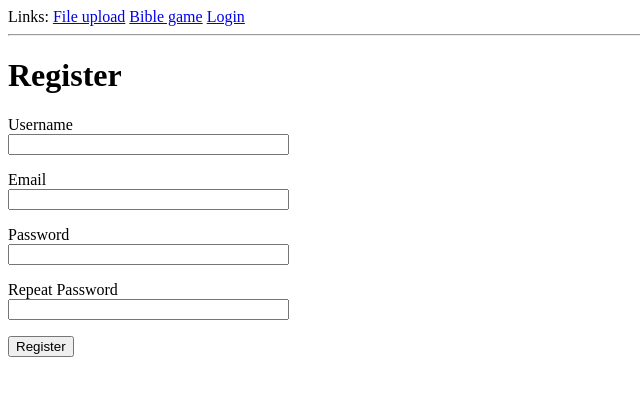
After one commit to reich6534/SumoPY, a Flask app: page /register in a window 1280 px wide. The commit adds this page. Shown: the top 396 px of the page, without its empty margins (0-640 px from the left). Run offline with Flask 2, Linux system fonts and the light colour scheme.

Commit message:
added login and registration, currently have importError

```diff
--- a/bmc/__init__.py
+++ b/bmc/__init__.py
@@ -2,10 +2,13 @@ from flask import Flask
 from bmc.config import Config
 from flask_sqlalchemy import SQLAlchemy
 from flask_migrate import Migrate
+from flask_login import LoginManager
 
 bmc_app = Flask(__name__)
 bmc_app.config.from_object(Config)
 db = SQLAlchemy(bmc_app)
 migrate = Migrate(bmc_app, db)
+login = LoginManager(bmc_app)
+login.login_view = 'login'
 
 from bmc import routes, models
--- a/bmc/forms.py
+++ b/bmc/forms.py
@@ -1,9 +1,27 @@
+from bmc.models import User
 from flask_wtf import FlaskForm
 from wtforms import StringField, PasswordField, BooleanField, SubmitField
-from wtforms.validators import DataRequired
+from wtforms.validators import DataRequired, ValidationError, Email, EqualTo
 
 class LoginForm(FlaskForm):
     username = StringField('Username', validators=[DataRequired()])
     password = PasswordField('Password', validators=[DataRequired()])
     remember_me = BooleanField('Remember Me')
     submit = SubmitField('Sign In')
+
+class RegistrationForm(FlaskForm):
+    username = StringField('Username', validators=[DataRequired()])
+    email = StringField('Email', validators=[DataRequired(), Email()])
+    password = PasswordField('Password', validators=[DataRequired()])
+    password2 = PasswordField('Repeat Password', validators=[DataRequired(), EqualTo('password')])
+    submit = SubmitField('Register')
+
+    def validate_username(self, username):
+        user = User.query.filter_by(username=username.data).first()
+        if (user is not None):
+            raise ValidationError('Username is already in use')
+
+    def validate_email(self, email):
+        user = User.query.filter_by(email=email.data).first()
+        if (email is not None):
+            raise ValidationError('Email is already in use')
--- a/bmc/routes.py
+++ b/bmc/routes.py
@@ -1,9 +1,12 @@
-from bmc import bmc_app
+from bmc import bmc_app, db
+from bmc.forms import LoginForm, RegistrationForm
 from bmc.library import Library
-from bmc.forms import LoginForm
+from bmc.models import User
+from flask import render_template, request
+from flask import request, flash, redirect, url_for
+from flask_login import current_user, login_user, logout_user, login_required
+from werkzeug.urls import url_parse
 from werkzeug.utils import secure_filename
-from flask import render_template
-from flask import request, flash, redirect, url_for
 
 ALLOWED_EXTENSIONS = {'png', 'jpg', 'jpeg', 'gif'}
 
@@ -24,6 +27,7 @@ def good_file(filename):
         filename.rsplit('.', 1)[1].lower() in ALLOWED_EXTENSIONS
 
 @bmc_app.route('/file', methods = ['POST', 'GET'])
+@login_required
 def potato():
     if (request.method == 'POST'):
         file = request.files['file']
@@ -69,9 +73,42 @@ def result():
 
 @bmc_app.route('/login', methods = ['GET', 'POST'])
 def login():
+    if (current_user.is_authenticated):
+        return redirect(url_for('potato'))
     form = LoginForm()
     if (form.validate_on_submit()):
-        flash('Login requested for user {}, remember_me={}'.format(
-            form.username.data, form.remember_me.data))
+        user = User.query.filter_by(username=form.username.data).first()
+        if (user is None or not user.check_password(form.password.data)):
+            flash('Invalid username or password')
+            return redirect(url_for('login'))
+        login_user(user, remember=form.remember_me.data)
+        next_page = request.get.args('next')
+        if (not next_page or url_parse(next_page).netloc != ''):
+            next_page = url_for('potato')
+        return redirect(next_page)
+    return render_template('login.html', form = form)
+
+@bmc_app.route('/logout')
+def logout():
+    logout_user()
+    return redirect(url_for('potato'))
+
+
+@bmc_app.route('/')
+@login_required
+def hello():
+    return render_template("hello_user.html")
+
+@bmc_app.route('/register', methods = ['GET', 'POST'])
+def register():
+    if current_user.is_authenticated:
         return redirect(url_for('potato'))
-    return render_template('login.html', form = form)
+    form = RegistrationForm()
+    if form.validate_on_submit():
+        user = User(username=form.username.data, email=form.email.data)
+        user.set_password(form.password.data)
+        db.session.add(user)
+        db.session.commit()
+        flash("Congratulations, you have been registered!")
+        return redirect(url_for('login'))
+    return render_template('registration.html', form=form)
--- a/bmc/templates/layout.html
+++ b/bmc/templates/layout.html
@@ -8,7 +8,11 @@
             Links:
             <a href="{{  url_for('potato')  }}">File upload</a>
             <a href="{{  url_for('enter')  }}">Bible game</a>
+            {% if current_user.is_anonymous %}
             <a href="{{  url_for('login')  }}">Login</a>
+            {% else %}
+            <a href="{{  url_for('logout')  }}">Logout</a>
+            {% endif %}
         </div>
 
         <hr>
--- a/bmc/templates/login.html
+++ b/bmc/templates/login.html
@@ -21,6 +21,8 @@
     </p>
     <p>{{ form.remember_me() }} {{ form.remember_me.label }}</p>
     <p>{{ form.submit() }}</p>
+
+    <p>New User? <a href="{{ url_for('register') }}">Click to register!</a></p>
 </form>
 
 {% endblock %}
--- /dev/null
+++ b/bmc/templates/registration.html
@@ -0,0 +1,39 @@
+{% extends "layout.html" %}
+
+{% block content %}
+
+<h1>Register</h1>
+<form action="" method="POST">
+    {{ form.hidden_tag() }}
+    <p>
+        {{ form.username.label }}<br>
+        {{ form.username(size=32) }}<br>
+        {% for error in form.username.errors %}
+        <span style="color: red;">[{{ error }}]</span>
+        {% endfor %}
+    </p>
+    <p>
+        {{ form.email.label }}<br>
+        {{ form.email(size=32) }}<br>
+        {% for error in form.email.errors %}
+        <span style="color: red;">[{{ error }}]</span>
+        {% endfor %}
+    </p>
+    <p>
+        {{ form.password.label }}<br>
+        {{ form.password(size=32) }}<br>
+        {% for error in form.password.errors %}
+        <span style="color: red;">[{{ error }}]</span>
+        {% endfor %}
+    </p>
+    <p>
+        {{ form.password2.label }}<br>
+        {{ form.password2(size=32) }}<br>
+        {% for error in form.password2.errors %}
+        <span style="color: red;">[{{ error }}]</span>
+        {% endfor %}
+    </p>
+    <p>{{ form.submit() }}</p>
+</form>
+
+{% endblock %}
```
Also changed, not shown: bmc/models.py (+15 -2 lines), bmc/templates/hello_user.html (added, +7 -0 lines), .github/workflows/test-python-app.yml, 1 other file.
